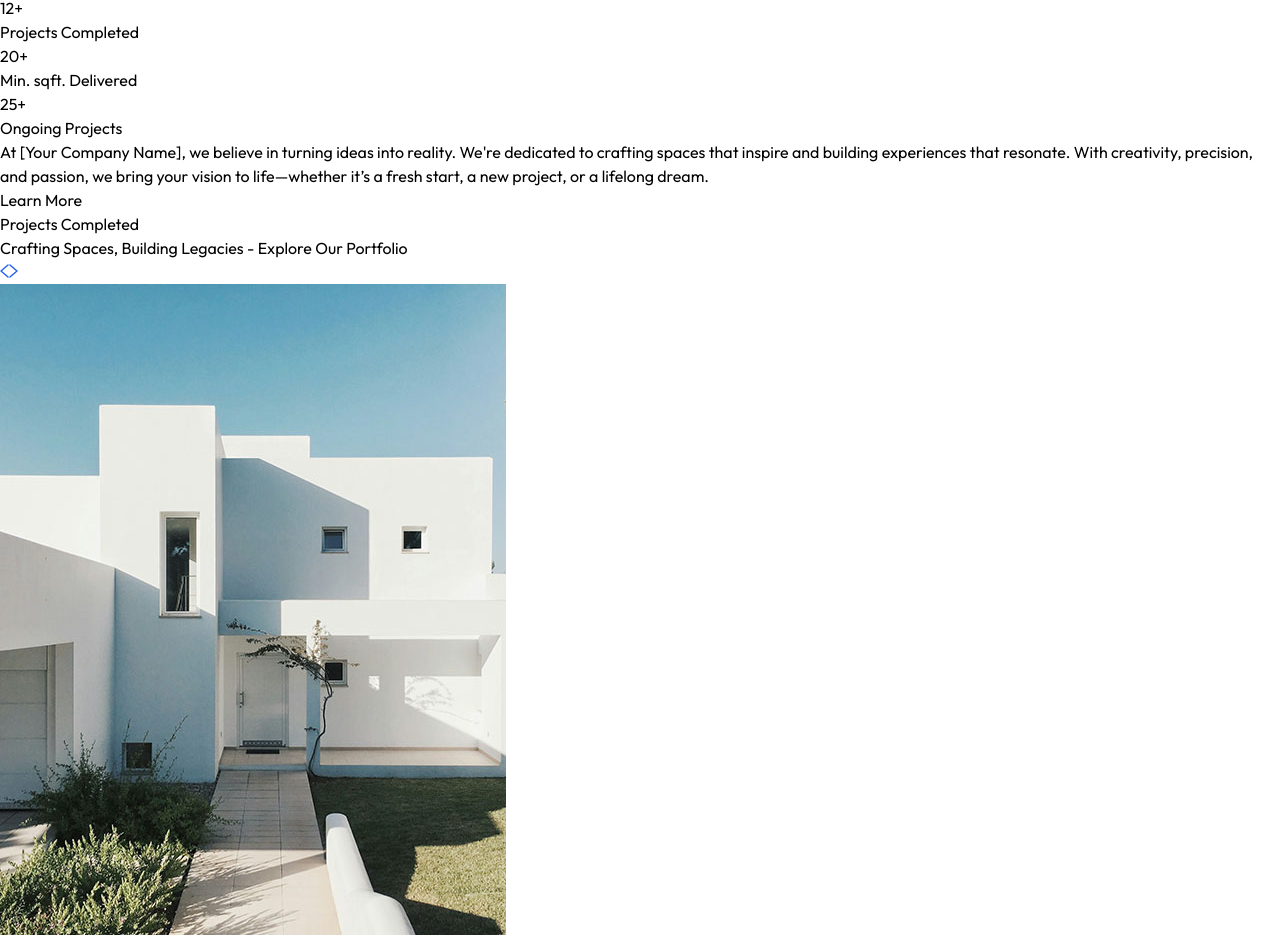
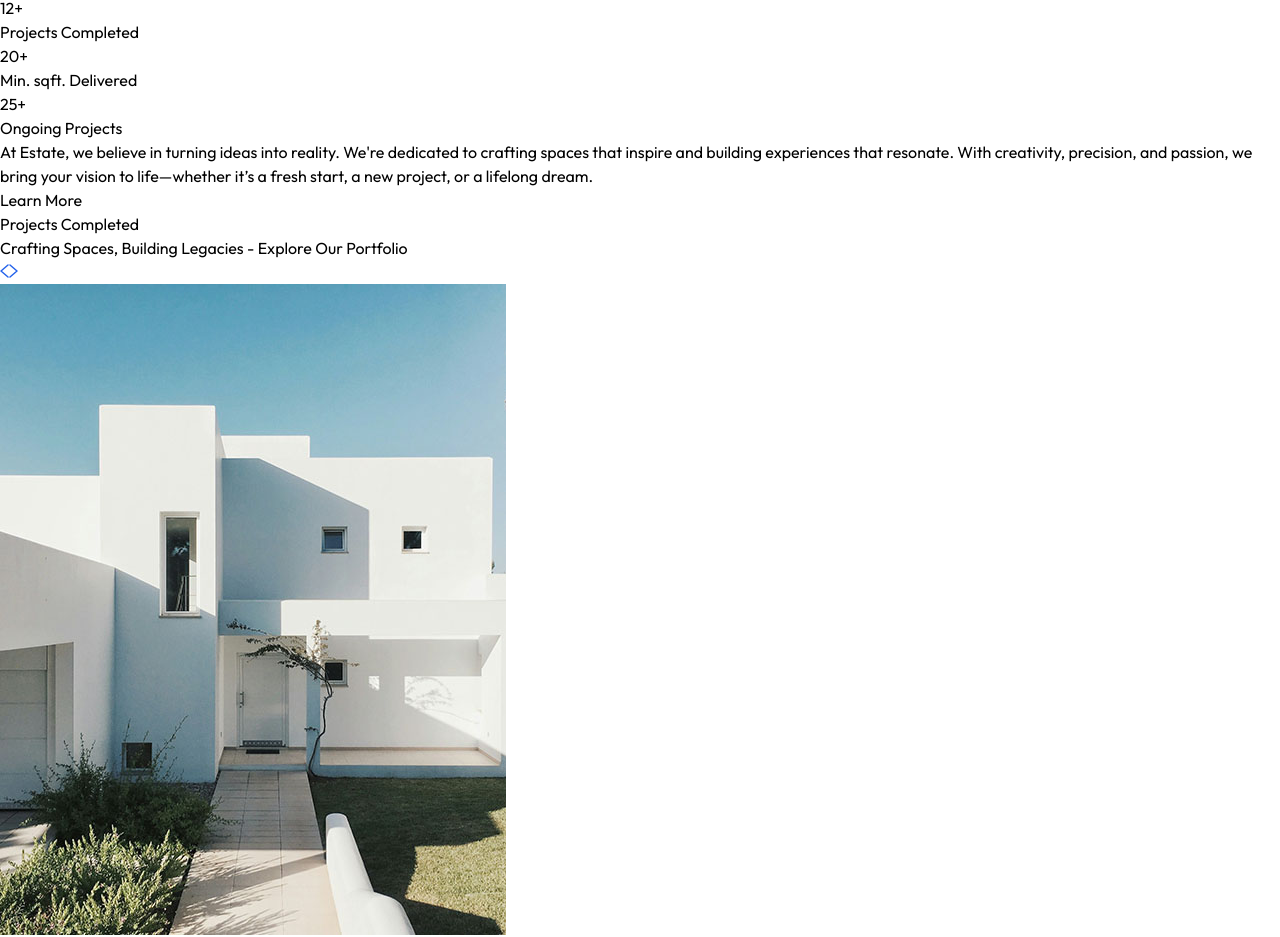
Before and after one commit to ashk6645/Real-Estate, a React (Vite) app: page / in a window 1280 px wide. Shown: the part 1294-2231 px from the top of the page. Built offline with nearby package versions, Linux system fonts and the light colour scheme.

Commit message:
Update About.jsx

```diff
--- a/src/components/About.jsx
+++ b/src/components/About.jsx
@@ -45,7 +45,7 @@ const About = () => {
                         ))}
                     </div>
                     <p className='max-w-lg text-center md:text-left mb-8'>
-                        At [Your Company Name], we believe in turning ideas into reality. We're dedicated to crafting spaces that inspire and building experiences that resonate. With creativity, precision, and passion, we bring your vision to life—whether it’s a fresh start, a new project, or a lifelong dream.
+                        At Estate, we believe in turning ideas into reality. We're dedicated to crafting spaces that inspire and building experiences that resonate. With creativity, precision, and passion, we bring your vision to life—whether it’s a fresh start, a new project, or a lifelong dream.
                     </p>
                     <button className='bg-blue-600 text-white px-8 py-3 rounded-md transition duration-300 hover:bg-blue-700'>
                         Learn More
```
